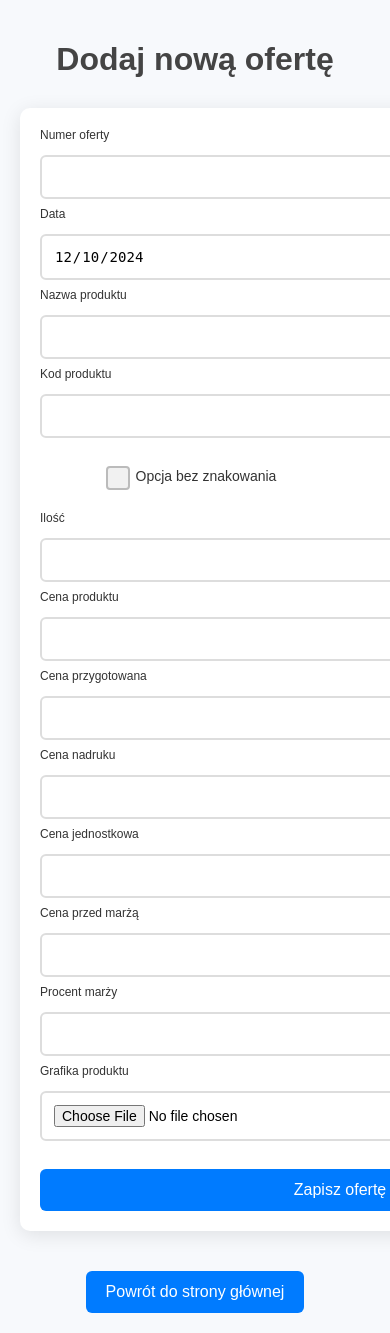
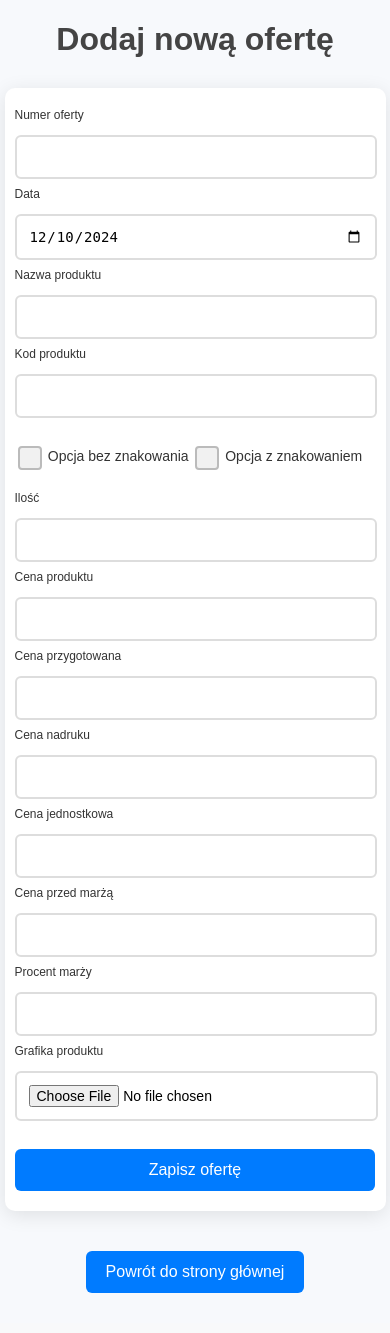
Before and after one commit to Bongo664/noim, a PHP site: page /dodaj_oferte in a window 390 px wide; the page is wider, and only the part inside the window is pictured. After the commit the page ends 1293 px from the top of that part, so only its background shows below. Run offline with PHP 8.4, Linux system fonts and the light colour scheme.

Commit message:
update dodaj_oferte.php

```diff
--- a/dodaj_oferte.php
+++ b/dodaj_oferte.php
@@ -267,8 +267,26 @@ if ($_SERVER["REQUEST_METHOD"] == "POST") {
             input[type="text"],
             input[type="date"],
             input[type="number"] {
-                width: 100%;
+                width: 95.3%;
                 max-width: 100%;
+            }
+        }
+        @media (max-width:680px){
+            form{
+                width:90vw;
+                padding-left:10px
+            }
+            body{
+                padding:0;
+            }
+            input[type="file"]{
+                width:86vw;
+            }
+            input[type="submit"]{
+                width:92.5vw;
+            }
+            .back-link{
+                margin-bottom:30px;
             }
         }
     </style>
```
